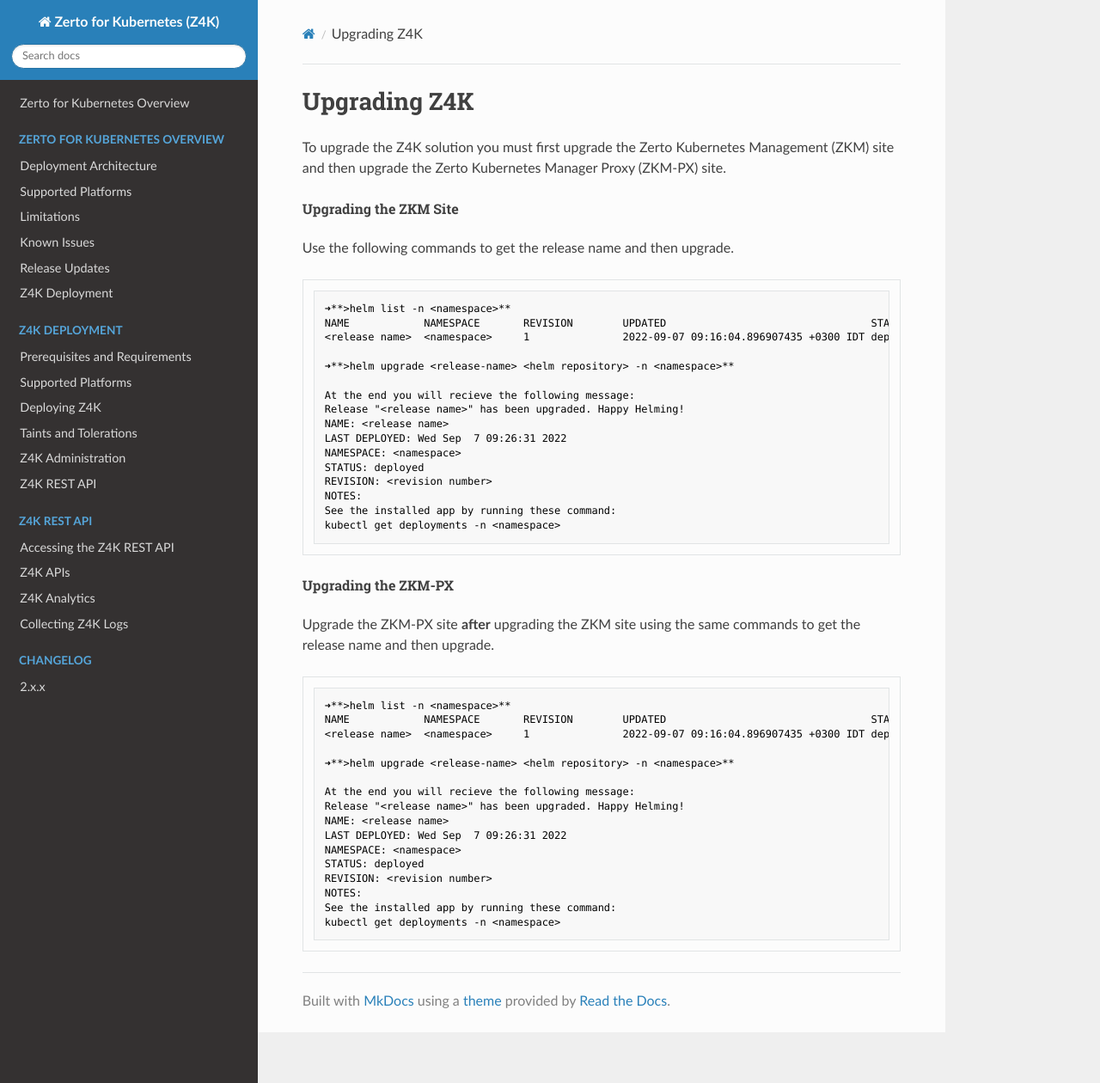
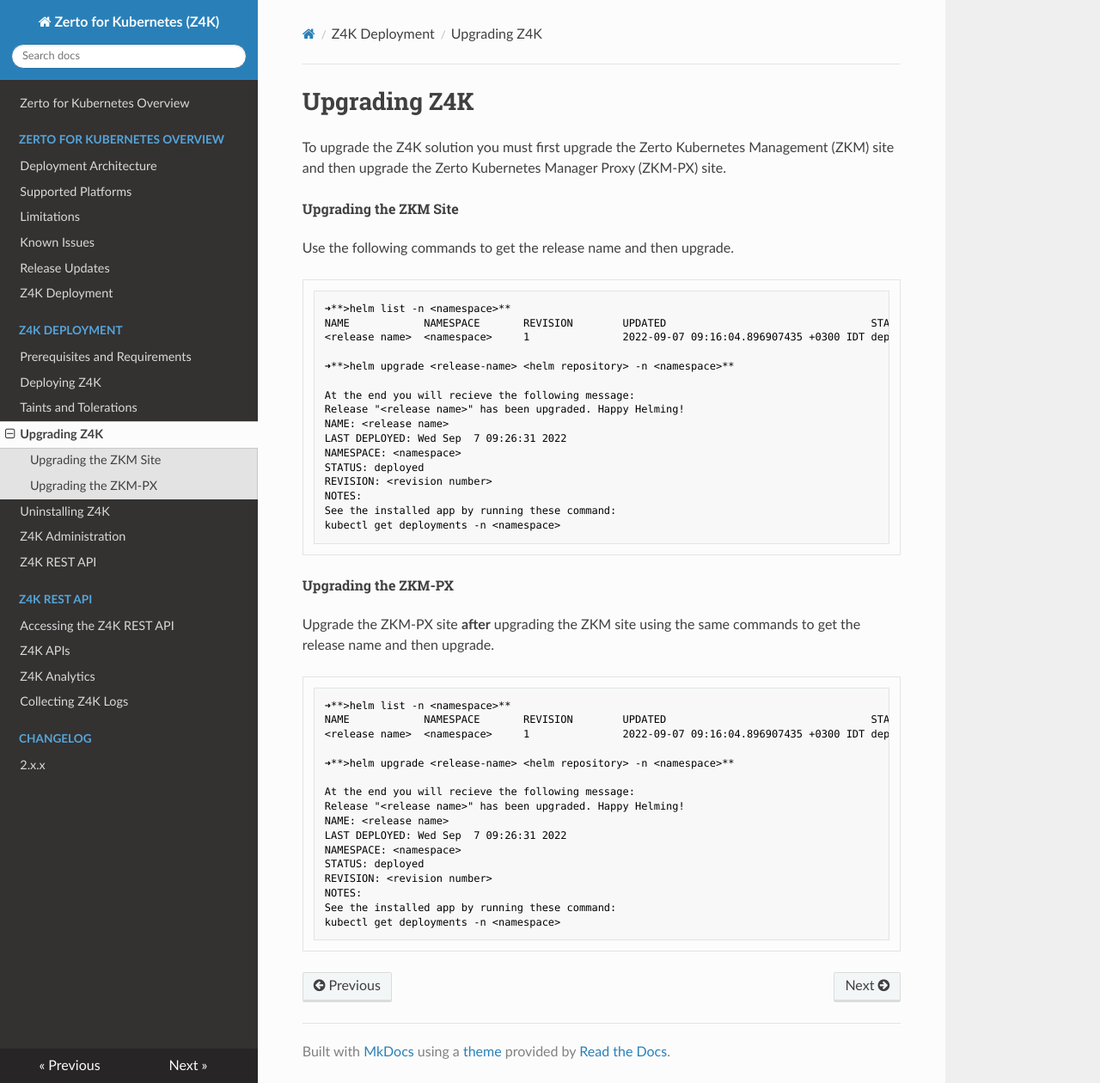
Before and after one commit to ZertoPublic/Z4K, an MkDocs documentation site: the page built from docs/UpgradingZ4K.md, in a window 1280 px wide and 1260 px high. Shown: the whole window at 86% size. Built offline with MkDocs 1.6.1, drawn with Linux system fonts in a browser that asks for light colours.

Commit message:
Update mkdocs.yml

```diff
--- a/mkdocs.yml
+++ b/mkdocs.yml
@@ -13,9 +13,10 @@
 - Z4K Deployment: Z4KDeployment.md
 - Z4K Deployment:
   - Prerequisites and Requirements: PrerequisitesAndRequirements.md
-  - Supported Platforms: SupportedPlatforms.md
   - Deploying Z4K: Z4KDeploymentGuide.md
   - Taints and Tolerations: TaintsandTolerations.md
+  - Upgrading Z4K: UpgradingZ4K.md
+  - Uninstalling Z4K: Uninstalling Z4k.md
 - Z4K Administration: Z4KAdministrationGuide.md
 - Z4K REST API: Z4KRESTAPI.md
 - Z4K REST API:
```
